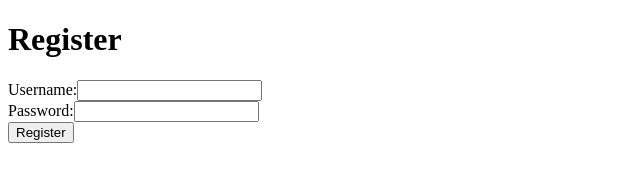
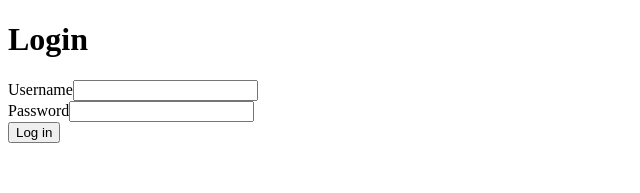
Before and after one commit to kvnpmz/task-app, a React (Create React App) app: page /login in a window 1280 px wide. Shown: the top 193 px of the page, without its empty margins (0-640 px from the left). Built offline with nearby package versions, Linux system fonts and the light colour scheme.

Commit message:
Add login route for user authentication

```diff
--- a/package.json
+++ b/package.json
@@ -14,6 +14,7 @@
         "axios": "^1.3.4",
         "react": "^18.2.0",
         "react-dom": "^18.2.0",
+        "react-router-dom": "^6.10.0",
         "react-scripts": "5.0.1",
         "web-vitals": "^2.1.4"
     },
--- a/src/app.jsx
+++ /dev/null
@@ -1,57 +0,0 @@
-import React, { useState } from 'react';
-import axios from 'axios';
-
-const RegisterForm = () => {
-  const [username, setUsername] = useState('');
-  const [password, setPassword] = useState('');
-  const [message, setMessage] = useState('');
-
-  const handleSubmit = async (e) => {
-    e.preventDefault();
-    setMessage('');
-
-    try {
-      const response = await axios.post('/auth/register', { username, password });
-      if (response.data.success) {
-        setMessage('User registered successfully!');
-      } else {
-        setMessage(response.data.error);
-      }
-    } catch (error) {
-      console.error('Error:', error);
-      setMessage('Error occurred while registering the user.');
-    }
-  };
-
-  return (
-    <div>
-      <h1>Register</h1>
-      <form onSubmit={handleSubmit}>
-        <div>
-          <label htmlFor="username">Username:</label>
-          <input
-            type="text"
-            id="username"
-            value={username}
-            onChange={(e) => setUsername(e.target.value)}
-            required
-          />
-        </div>
-        <div>
-          <label htmlFor="password">Password:</label>
-          <input
-            type="password"
-            id="password"
-            value={password}
-            onChange={(e) => setPassword(e.target.value)}
-            required
-          />
-        </div>
-        <button type="submit">Register</button>
-      </form>
-      {message && <p>{message}</p>}
-    </div>
-  );
-};
-
-export default RegisterForm;
--- a/src/index.js
+++ b/src/index.js
@@ -1,11 +1,23 @@
-import React from 'react';
-import ReactDOM from 'react-dom/client';
-import RegisterForm from './app';
+import React from "react";
+import ReactDOM from "react-dom/client";
+import RegisterForm from "./registerForm";
+import LoginForm from "./loginForm";
+import { createBrowserRouter, RouterProvider } from "react-router-dom";
 
-const root = ReactDOM.createRoot(document.getElementById('root'));
-root.render(
+const router = createBrowserRouter([
+    {
+        path: "/register",
+        element: <RegisterForm />,
+    },
+    {
+        path: "/login",
+        element: <LoginForm />,
+    },
+]);
+
+ReactDOM.createRoot(document.getElementById("root")).render(
     <React.StrictMode>
-        <RegisterForm />
+        <RouterProvider router={router} />
     </React.StrictMode>
 );
 
--- /dev/null
+++ b/src/loginForm.jsx
@@ -0,0 +1,62 @@
+import React, { useState } from "react";
+import axios from "axios";
+
+function LoginForm() {
+    const [username, setUsername] = useState("");
+    const [password, setPassword] = useState("");
+    const [error, setError] = useState(null);
+
+    const handleSubmit = (event) => {
+        event.preventDefault();
+        axios
+            .post("/auth/login", { username, password })
+            .then((response) => {
+                if (response.data.success) {
+                    // Login was successful
+                    window.location = "/";
+                } else {
+                    setError(response.data.error);
+                }
+            })
+            .catch((error) => {
+                console.error(error);
+                setError("An error occurred while logging in.");
+            });
+    };
+
+    return (
+        <div>
+            <h1>Login</h1>
+            <form onSubmit={handleSubmit}>
+                {error && <div className="alert alert-danger">{error}</div>}
+                <div className="form-group">
+                    <label htmlFor="username">Username</label>
+                    <input
+                        type="text"
+                        className="form-control"
+                        id="username"
+                        value={username}
+                        onChange={(event) => setUsername(event.target.value)}
+                        required
+                    />
+                </div>
+                <div className="form-group">
+                    <label htmlFor="password">Password</label>
+                    <input
+                        type="password"
+                        className="form-control"
+                        id="password"
+                        value={password}
+                        onChange={(event) => setPassword(event.target.value)}
+                        required
+                    />
+                </div>
+                <button type="submit" className="btn btn-primary">
+                    Log in
+                </button>
+            </form>
+        </div>
+    );
+}
+
+export default LoginForm;
--- /dev/null
+++ b/src/registerForm.jsx
@@ -0,0 +1,60 @@
+import React, { useState } from "react";
+import axios from "axios";
+
+const RegisterForm = () => {
+    const [username, setUsername] = useState("");
+    const [password, setPassword] = useState("");
+    const [message, setMessage] = useState("");
+
+    const handleSubmit = async (e) => {
+        e.preventDefault();
+        setMessage("");
+
+        try {
+            const response = await axios.post("/auth/register", {
+                username,
+                password,
+            });
+            if (response.data.success) {
+                setMessage("User registered successfully!");
+            } else {
+                setMessage(response.data.error);
+            }
+        } catch (error) {
+            console.error("Error:", error);
+            setMessage("Error occurred while registering the user.");
+        }
+    };
+
+    return (
+        <div>
+            <h1>Register</h1>
+            <form onSubmit={handleSubmit}>
+                <div>
+                    <label htmlFor="username">Username:</label>
+                    <input
+                        type="text"
+                        id="username"
+                        value={username}
+                        onChange={(e) => setUsername(e.target.value)}
+                        required
+                    />
+                </div>
+                <div>
+                    <label htmlFor="password">Password:</label>
+                    <input
+                        type="password"
+                        id="password"
+                        value={password}
+                        onChange={(e) => setPassword(e.target.value)}
+                        required
+                    />
+                </div>
+                <button type="submit">Register</button>
+            </form>
+            {message && <p>{message}</p>}
+        </div>
+    );
+};
+
+export default RegisterForm;
```
Also changed, not shown: 1 other file (tests, documents, lock files or other folders).
